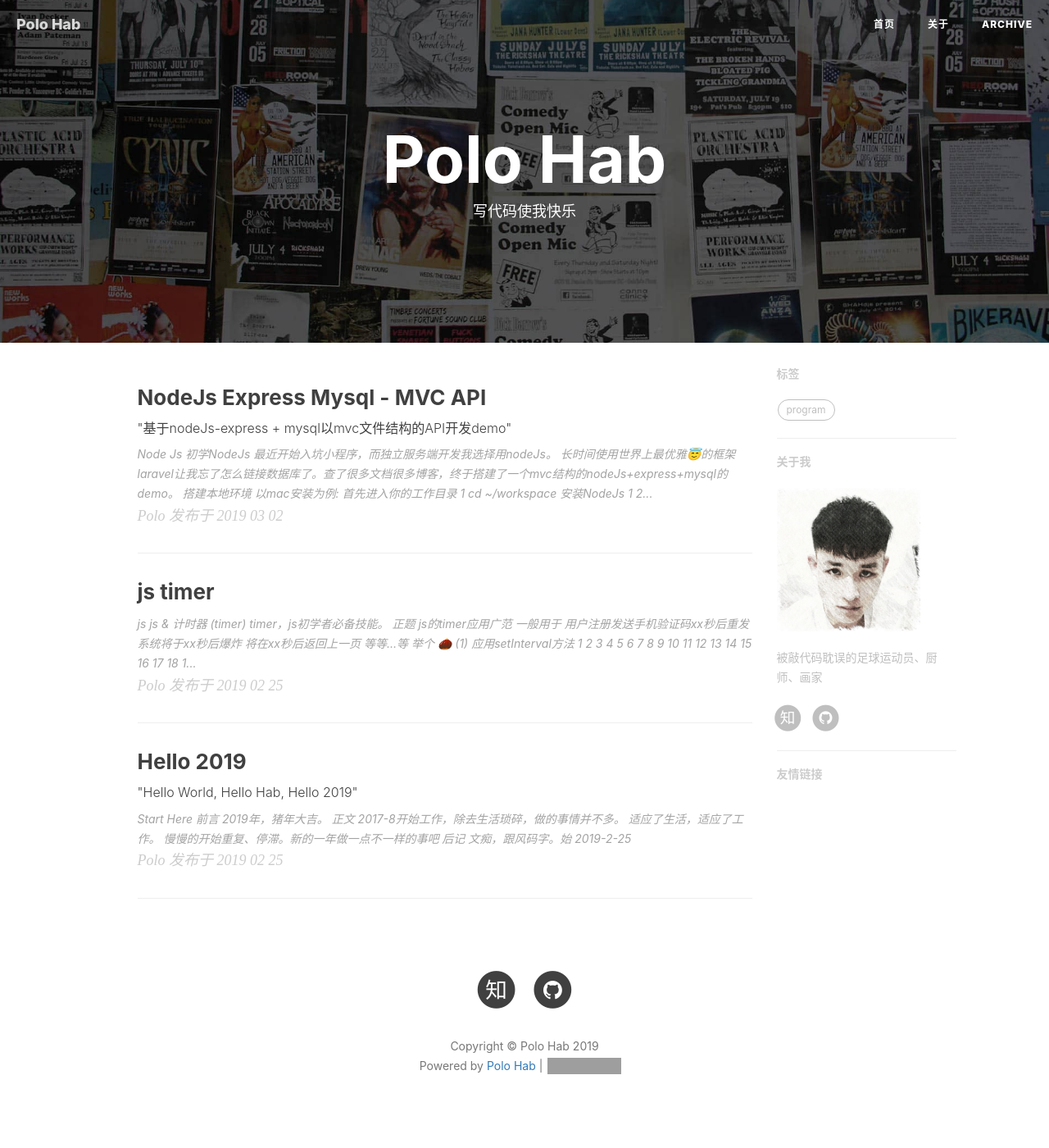
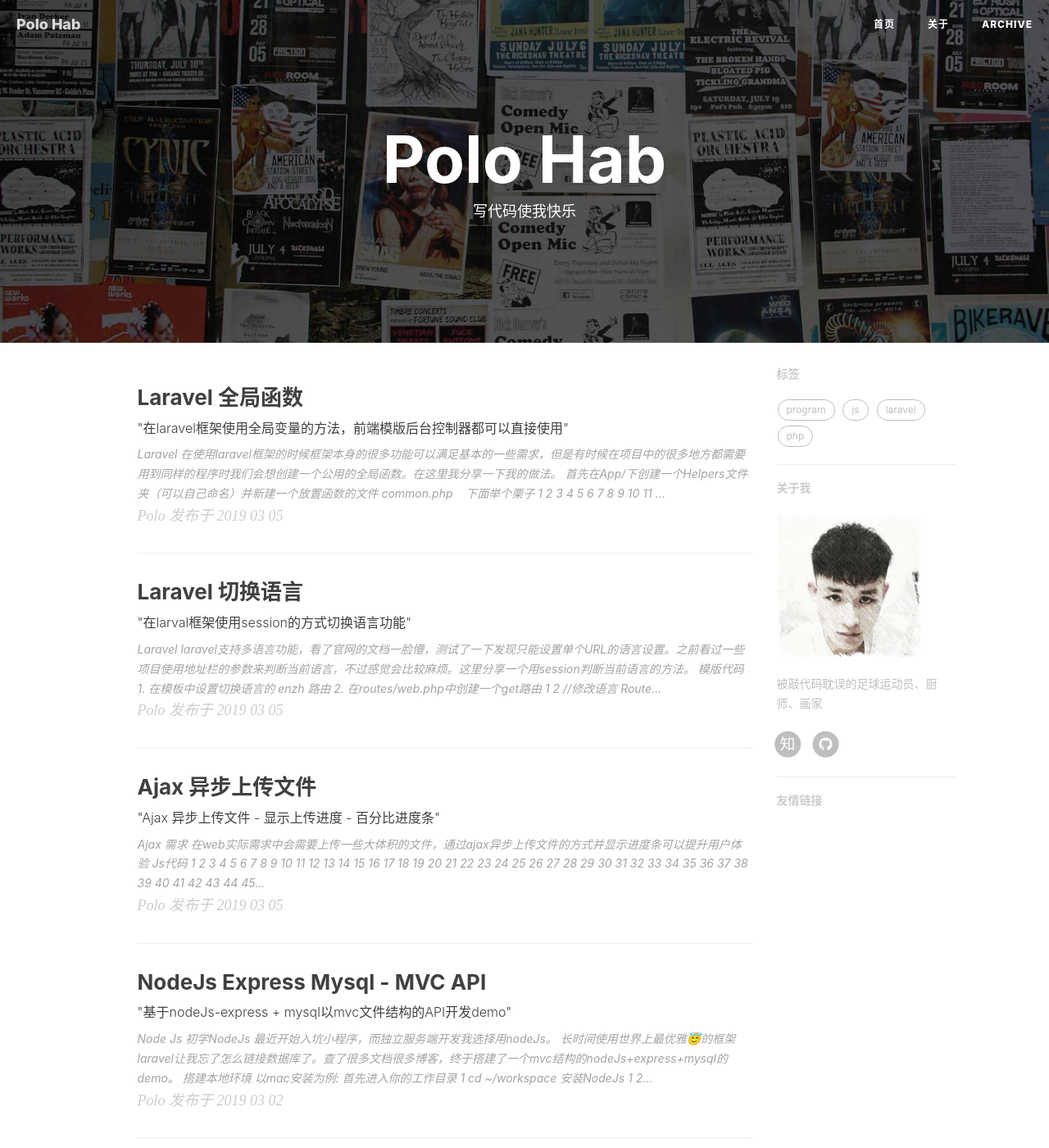
Before and after one commit to polo-Huang/polo-Huang.github.io, a Jekyll site: the page built from index.html, in a window 1280 px wide and 1400 px high. Shown: the whole window at 82% size. Built offline with Jekyll 4.4.1, drawn with Linux system fonts in a browser that asks for light colours; nearby versions of some CDN libraries; the list of posts is cut into pages by our own code; comment, search, counter and statistics services are not loaded; grey boxes are pictures that could not be loaded.

Commit message:
修改了个人主页； edit post: - 2019-03-02-nodeJs-express-mysql-mvc post: - 2019-03-05-ajax-upload-file - 2019-03-05-laravel-change-locale - 2019-03-05-laravel-common-function

````diff
--- /dev/null
+++ b/_posts/2019-03-05-ajax-upload-file.markdown
@@ -0,0 +1,103 @@
+---
+layout:     post
+title:      "Ajax 异步上传文件"
+subtitle:   "\"Ajax 异步上传文件 - 显示上传进度 - 百分比进度条\""
+date:       2019-03-05 11:40:00
+author:     "Polo"
+header-img: "img/post-bg-2015.jpg"
+catalog: true
+tags:
+    - program
+    - ajax
+    - post
+    - js
+    - jq
+---
+
+> Ajax
+
+
+## 需求
+在web实际需求中会需要上传一些大体积的文件，通过ajax异步上传文件的方式并显示进度条可以提升用户体验
+
+
+## Js代码
+```
+// 创建进度条
+function addResourceUploadPanel(course_section_id, title) {
+  var uploadDiv = $(
+    "<hr class=\"my-10 w-100\">" +
+    "<div class=\"col-sm-2 pl-0\">" + title + "</div>" +
+      "<div class=\"progress col-sm-8 px-0 my-05\">" +
+        "<div class=\"progress-bar\" role=\"progressbar\" aria-valuenow=\"0\" aria-valuemin=\"0\" aria-valuemax=\"100\" style=\"width: 0;\">0%</div>" +
+      "</div>" +
+    "<div class=\"col-sm-2 px-0 text-right\"><i class=\"fa fa-close\"></i></div>"
+  );
+  var sectionBtnGroup = $('.section-panel-' + course_section_id);
+  sectionBtnGroup.find('.resource-upload-list').append(uploadDiv);
+  return uploadDiv;
+}
+// 创建上传成功的记录
+function addResourcePanel(courseSectionResource) {
+  console.log(courseSectionResource);
+  var resourceP = $(
+    "<p class=\"mb-0\"><span class=\"mr-10\">" + courseSectionResource.num + "</span>" +
+      courseSectionResource.title +
+      "<i class=\"fa fa-edit ml-5\"></i>" +
+      "<i class=\"fa fa-trash-o ml-10\"></i></p>"
+  );
+  var sectionBtnGroup = $('.section-panel-' + courseSectionResource.course_section_id);
+  sectionBtnGroup.find('.section-resource-group').append(resourceP);
+}
+var fileAjaxForm = fileForm.ajaxForm({
+	url: '/tutor/course/submitResource',
+	beforeSend: function(){
+	//提交表單前的操作
+	fileForm.find('.uploading-btn').removeClass('hide');
+	fileForm.find('.upload-btn').addClass('hide');
+	fileForm.find('.add-library-btn').addClass('hide');
+	var uploadFileName = fileForm.find('input[name=path]').val().replace(/.*\\([^\\]+)$/,"$1");
+	uploadDiv = addResourceUploadPanel(courseSectionId, uploadFileName);
+},
+uploadProgress: function(event, position, total, percentComplete) {
+  var percentVal = percentComplete + '%';
+  uploadDiv.find('.progress-bar').width(percentVal)
+  uploadDiv.find('.progress-bar').html(percentVal);
+},
+success:function(data){
+var data = JSON.parse(data);//将data转为JSON数据
+if (data.success) {
+  //正确操作
+  console.log(data.result);
+  // 关闭表单
+  closeFileForm(newFilePanel);
+  addResourcePanel(data.result);
+} else {
+  //错误操作
+  if (data.returnType == 'url') {
+    console.log(data.url);
+    location.href = data.url;
+  }
+  if (data.returnType == 'errors') {
+    console.log(data.errors);
+    $(".help-block").html("");
+    $(".form-group").removeClass('has-error');
+    var errors = data.errors;
+    for (var key in errors) {
+      var formGroup = fileForm.find('input[name='+key+']').parent();
+      formGroup.addClass('has-error');
+      formGroup.addClass('is-focused');
+      formGroup.find('.help-block').html(errors[key]);
+    }
+  }
+}
+},
+//完成后恢复按钮
+complete: function() {
+uploadDiv.remove();
+fileForm.find('.uploading-btn').addClass('hide');
+fileForm.find('.upload-btn').removeClass('hide');
+fileForm.find('.add-library-btn').removeClass('hide');
+}
+});
+```
--- /dev/null
+++ b/_posts/2019-03-05-laravel-change-locale.markdown
@@ -0,0 +1,74 @@
+---
+layout:     post
+title:      "Laravel 切换语言"
+subtitle:   "\"在larval框架使用session的方式切换语言功能\""
+date:       2019-03-05 11:40:00
+author:     "Polo"
+header-img: "img/post-bg-2015.jpg"
+catalog: true
+tags:
+    - program
+    - laravel
+    - php
+---
+
+> Laravel
+
+
+laravel支持多语言功能，看了官网的文档一脸懵，测试了一下发现只能设置单个URL的语言设置。之前看过一些项目使用地址栏的参数来判断当前语言，不过感觉会比较麻烦。这里分享一个用session判断当前语言的方法。
+
+
+## 模版代码
+1\. 在模板中设置切换语言的<a>
+
+<a href="{{ url('/changeLocale/en') }}">en</a><a href="{{ url('/changeLocale/zh') }}">zh</a>
+
+## 路由
+2\. 在routes/web.php中创建一个get路由
+
+    //修改语言
+    Route::get('/changeLocale/{locale}', 'HomeController@changeLocale');
+
+## 控制器
+3\. 在app/Http/HomeController.php中创建changeLocale方法
+
+	public function changeLocale($locale){
+	    if (in_array($locale, ['en', 'zh'])) {
+	        session()->put('locale', $locale);
+	    }
+	    return redirect()
+	    ->back()
+	    ->withInput();
+	}
+
+这里通过session将当前的语言存起来
+
+## 中间件
+4\. 创建中间件执行一下命令
+
+    php artisan make:middleware SetLocale
+
+打开app/Http/Middleware/SetLocale.php修改handle方法
+
+    public function handle($request, Closure $next) {
+        if (Session::has('locale') && in_array(Session::get('locale'), ['en', 'zh'])) {
+            App::setLocale(Session::get('locale'));
+        } else {
+        	App::setLocale('en');
+       	}
+       	return $next($request);
+    }
+
+再在app/Http/Kernel.php
+
+修改以下
+
+    protected $routeMiddleware = [...'setLocale' => \App\Http\Middleware\SetLocale::class,...];
+
+最后将中间件setLocale加入其他路由中
+
+    //根据session值设置语言
+    Route::group(['middleware' => ['setLocale']], function() {    Route::get('/', 'HomeController@index');});
+
+## 完成
+点击模板中的`<a>`就可以了
--- /dev/null
+++ b/_posts/2019-03-05-laravel-common-function.markdown
@@ -0,0 +1,65 @@
+---
+layout:     post
+title:      "Laravel 全局函数"
+subtitle:   "\"在laravel框架使用全局变量的方法，前端模版后台控制器都可以直接使用\""
+date:       2019-03-05 11:40:00
+author:     "Polo"
+header-img: "img/post-bg-2015.jpg"
+catalog: true
+tags:
+    - program
+    - laravel
+    - php
+---
+
+> Laravel
+
+在使用laravel框架的时候框架本身的很多功能可以满足基本的一些需求，但是有时候在项目中的很多地方都需要用到同样的程序时我们会想创建一个公用的全局函数。在这里我分享一下我的做法。
+
+首先在App/下创建一个Helpers文件夹（可以自己命名）并新建一个放置函数的文件
+
+![](https://img-blog.csdn.net/20180609175243671?watermark/2/text/aHR0cHM6Ly9ibG9nLmNzZG4ubmV0L3dlaXhpbl8zNjgyNTk4Mg==/font/5a6L5L2T/fontsize/400/fill/I0JBQkFCMA==/dissolve/70)
+
+common.php    下面举个栗子
+
+    <?php
+    //引入栗子
+    use App\Chestnut;
+    /*
+    *  获取栗子ID放回栗子实例
+    */
+    function getChestnut($chestnut_id)
+    {
+    	$chestnut = Chestnut::find($chestnut_id);
+    	return = $chestnut;
+    }
+    ?>
+
+接着在composer.json中的files中输入
+
+    "autoload": {
+    	...
+    	"files": [
+    	...
+    	"app/Helpers/common.php",
+    	...
+    	]
+    },
+
+然后执行一下命令
+
+    composer dump-auto
+
+最后我们就可以了试着在HomeController使用这个函数了。
+
+    class HomeController extends Controller{
+    	/**
+    	* Show the application dashboard.
+    	*
+    	* @return \Illuminate\Http\Response
+    	*/
+    	public function index()
+    	{
+    		dd(getChestnut(1));
+    		...
+    	}
````
Also changed, not shown: _includes/about/zh.md (+15 -7 lines), _posts/2019-03-02-nodeJs-express-mysql-mvc.markdown (+7 -1 lines), about.html (+4 -4 lines).
